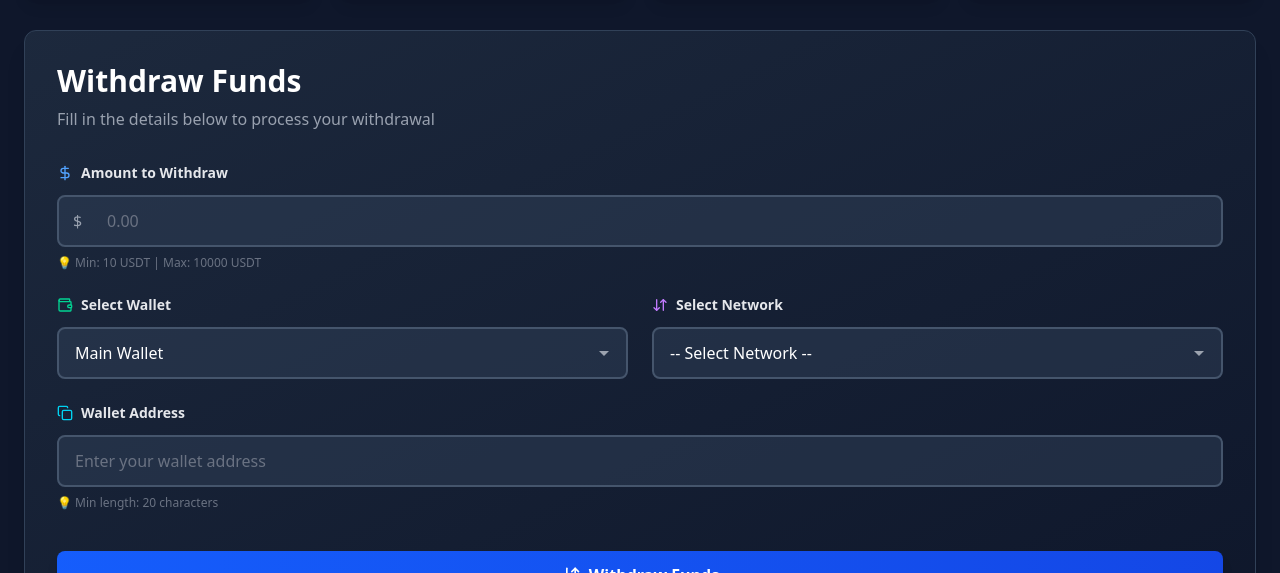
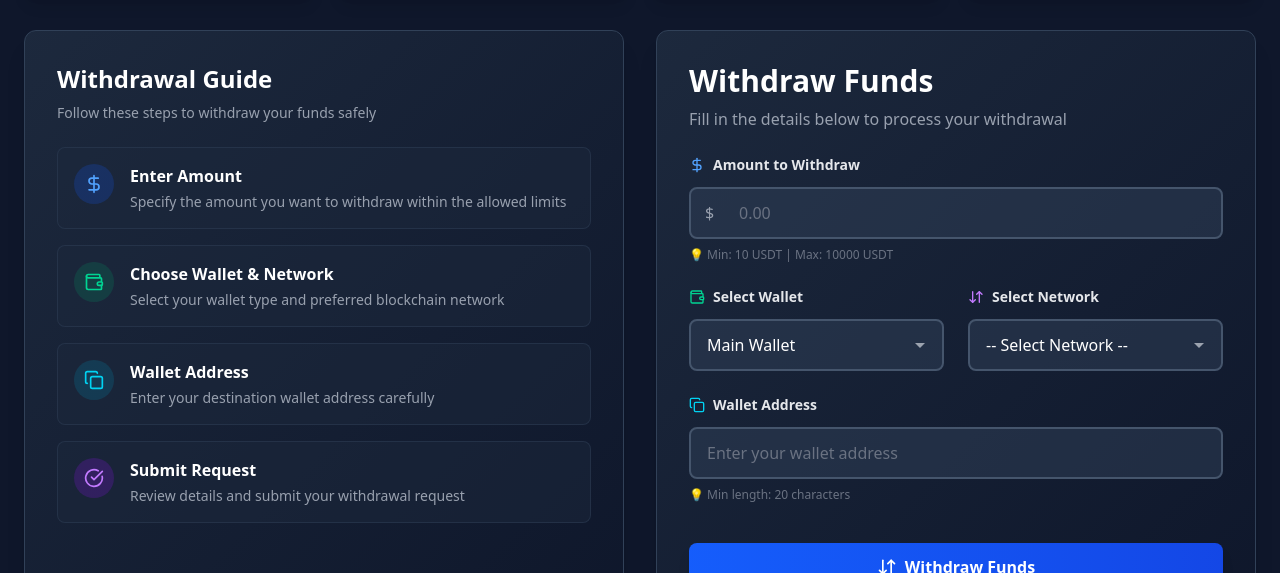
Before and after one commit to anaswebdevpro/WinMorphus, a React (Vite) app: page /withdraw in a window 1280 px wide. Shown: the part 322-895 px from the top of the page. Built offline with nearby package versions, Linux system fonts and the light colour scheme; no server answers; sample sign-in values are in the browser's storage.

Commit message:
feat(withdraw): enhance Withdraw_Form layout and add loading state with ShimmerLoader

```diff
--- a/src/Component/MainNavbar.jsx
+++ b/src/Component/MainNavbar.jsx
@@ -107,13 +107,13 @@ const MainNavbar = () => {
                   >
                     Profile Settings
                   </Link>
-                  <Link
+                  {/* <Link
                     to="/account"
                     className="block px-4 py-2 text-base text-white hover:bg-gray-50 hover:text-black  transition-colors"
                     onClick={() => setIsProfileOpen(false)}
                   >
                     Change Password
-                  </Link>
+                  </Link> */}
                   <hr className="my-1 border-gray-600" />
                   <button
                     className="block w-full text-left px-4 py-2 text-base font-semibold text-red-600 hover:bg-gray-50 transition-colors"
--- /dev/null
+++ b/src/Component/ui/PageHeader.jsx
@@ -0,0 +1,20 @@
+import React from "react";
+
+/**
+ * Reusable Page Header Component
+ * @param {string} title - Main heading text (displayed in yellow)
+ * @param {string} description - Subtitle/description text (displayed in gray)
+ * @param {string} className - Optional additional CSS classes
+ */
+const PageHeader = ({ title, description, className = "" }) => {
+  return (
+    <div className={`mb-8 ${className}`}>
+      <h1 className="text-3xl sm:text-4xl font-bold text-yellow-400 mb-2">
+        {title}
+      </h1>
+      {description && <p className="text-gray-400">{description}</p>}
+    </div>
+  );
+};
+
+export default PageHeader;
--- a/src/Component/ui/index.js
+++ b/src/Component/ui/index.js
@@ -4,3 +4,4 @@
 export { default as StatusBadge } from "./StatusBadge";
 export { default as PaginationButton } from "./PaginationButton";
 export { default as ShimmerLoader } from "./ShimmerLoader";
+export { default as PageHeader } from "./PageHeader";
--- a/src/Pages/Deposit/BEP20/BEP20.jsx
+++ b/src/Pages/Deposit/BEP20/BEP20.jsx
@@ -51,6 +51,8 @@ const BEP20 = () => {
   useEffect(() => {
     FetchMethods();
   }, []);
+
+
 
   return (
     <div className="min-h-screen bg-slate-900 text-white">
--- a/src/Pages/Deposit/Deposit.jsx
+++ b/src/Pages/Deposit/Deposit.jsx
@@ -5,6 +5,7 @@ import { useAuth } from "../../Context/UseAuth";
 import { useSnackbar } from "notistack";
 import { apiRequest } from "../../Services/Api";
 import { DEPOSIT_METHODS_URL } from "../../Api/Api_variables";
+import { ShimmerLoader, PageHeader } from "../../Component/ui";
 
 const Deposit = () => {
   const navigate = useNavigate();
@@ -73,18 +74,27 @@ const Deposit = () => {
     }
   };
 
+  if (loading) {
+    return (
+      <div className="min-h-screen bg-slate-900 text-white">
+        <div className="max-w-7xl mx-auto p-6">
+          <PageHeader
+            title="Deposit Funds"
+            description="Choose your preferred cryptocurrency deposit method"
+          />
+          <ShimmerLoader variant="dashboard" />
+        </div>
+      </div>
+    );
+  }
+
   return (
     <div className="min-h-screen bg-slate-900 text-white">
       <div className="max-w-7xl mx-auto p-6">
-        {/* Header */}
-        <div className="mb-8">
-          <h1 className="text-3xl sm:text-4xl font-bold text-yellow-400 mb-2">
-            Deposit Funds
-          </h1>
-          <p className="text-gray-400">
-            Choose your preferred cryptocurrency deposit method
-          </p>
-        </div>
+        <PageHeader
+          title="Deposit Funds"
+          description="Choose your preferred cryptocurrency deposit method"
+        />
         {console.log(
           "Rendering Deposit Component with Methods:",
           DepositMethod
@@ -104,9 +114,7 @@ const Deposit = () => {
             Cryptocurrency Deposit Options
           </h2>
           <div className="grid grid-cols-1 md:grid-cols-2 gap-6">
-            {loading ? (
-              <p className="text-gray-400">Loading deposit methods...</p>
-            ) : DepositMethod && DepositMethod.length > 0 ? (
+            {DepositMethod && DepositMethod.length > 0 ? (
               DepositMethod.map((method) => {
                 const colors = getColorScheme(method.network);
                 return (
--- a/src/Pages/Network/Network.jsx
+++ b/src/Pages/Network/Network.jsx
@@ -7,7 +7,7 @@ import {
   Briefcase,
   Activity,
 } from "lucide-react";
-import ShimmerLoader from "../../Component/ui/ShimmerLoader";
+import { ShimmerLoader, PageHeader } from "../../Component/ui";
 import { apiRequest } from "../../Services/Api";
 import { NETWORK_LEVEL_WISE, NETWORK_STATS } from "../../Api/Api_variables";
 import { useAuth } from "../../Context/UseAuth";
@@ -38,9 +38,6 @@ const Network = () => {
   const [networkData, setNetworkData] = useState(null);
   const { token } = useAuth();
 
-
-
-
   const FetchNetwork = () => {
     setIsLoading(true);
     try {
@@ -53,7 +50,6 @@ const Network = () => {
           console.log("Network Data:", response);
           setIsLoading(false);
           setNetworkData(response.data);
-
         })
         .catch((error) => {
           setIsLoading(false);
@@ -71,7 +67,7 @@ const Network = () => {
     }
   };
 
- const fetchStats = () => {
+  const fetchStats = () => {
     setIsLoading(true);
     try {
       apiRequest({
@@ -115,22 +111,14 @@ const Network = () => {
     fetchStats();
   }, []);
 
-
   if (isLoading) {
     return (
       <div className="p-6 bg-[#121212] min-h-screen text-white">
         <div className="max-w-7xl mx-auto">
-          {/* Header */}
-          <div className="mb-8 flex items-center justify-between">
-            <div>
-              <h1 className="text-3xl sm:text-4xl font-bold text-yellow-400 mb-2">
-                Track your Network Members
-              </h1>
-              <p className="text-gray-400">
-                Monitor and manage your network members effectively
-              </p>
-            </div>
-          </div>
+          <PageHeader
+            title="Track your Network Members"
+            description="Monitor and manage your network members effectively"
+          />
           <ShimmerLoader variant="dashboard" />
         </div>
       </div>
@@ -141,17 +129,12 @@ const Network = () => {
     <>
       <div className="p-6 bg-[#121212] min-h-screen text-white">
         <div className="max-w-7xl mx-auto">
-          {/* Header */}
-          <div className="mb-8">
-            <h1 className="text-3xl sm:text-4xl font-bold text-yellow-400 mb-2">
-              Track your Network Members
-            </h1>
-            <p className="text-gray-400">
-              Monitor and manage your network members effectively
-            </p>
-          </div>
+          <PageHeader
+            title="Track your Network Members"
+            description="Monitor and manage your network members effectively"
+          />
 
-          {/* Statistics Grid */}
+          {/* Stat Cards */}
           {networkStats && (
             <div className="grid grid-cols-1 md:grid-cols-2 lg:grid-cols-3 gap-6 mb-8">
               <StatCard
--- a/src/Pages/Packages/Packages.jsx
+++ b/src/Pages/Packages/Packages.jsx
@@ -5,7 +5,7 @@ import { PACKAGES_URL } from "../../Api/Api_variables";
 import { useAuth } from "../../Context/UseAuth";
 import { enqueueSnackbar } from "notistack";
 import PurchasePackage from "./PurchasePackage";
-import ShimmerLoader from "../../Component/ui/ShimmerLoader";
+import { ShimmerLoader, PageHeader } from "../../Component/ui";
 
 const Packages = () => {
   const [investmentHistory] = useState([]);
@@ -86,15 +86,10 @@ const Packages = () => {
     return (
       <div className="min-h-screen bg-slate-900 text-white">
         <div className="max-w-7xl mx-auto p-6">
-          {/* Header */}
-          <div className="mb-8">
-            <h1 className="text-3xl sm:text-4xl font-bold text-yellow-400 mb-2">
-              Investment Packages
-            </h1>
-            <p className="text-gray-400">
-              Choose the perfect package to start your investment journey
-            </p>
-          </div>
+          <PageHeader
+            title="Investment Packages"
+            description="Choose the perfect package to start your investment journey"
+          />
           <ShimmerLoader variant="dashboard" />
         </div>
       </div>
@@ -105,14 +100,10 @@ const Packages = () => {
     <div className="min-h-screen bg-slate-900 text-white">
       <div className="max-w-7xl mx-auto p-6">
         {/* Header */}
-        <div className="mb-8">
-          <h1 className="text-3xl sm:text-4xl font-bold text-yellow-400 mb-2">
-            Investment Packages
-          </h1>
-          <p className="text-gray-400">
-            Choose the perfect package to start your investment journey
-          </p>
-        </div>
+        <PageHeader
+          title="Investment Packages"
+          description="Choose the perfect package to start your investment journey"
+        />
 
         {/* Packages Section */}
         <div className="bg-slate-800 border border-slate-700 p-8 rounded-lg shadow-lg mb-8">
@@ -128,15 +119,17 @@ const Packages = () => {
                 const IconComponent = Zap;
 
                 // Build investment range
-                const minAmount =
-                  pkg.min_amount || pkg.formatted_range?.split("-")[0] || "N/A";
-                const maxAmount =
-                  pkg.max_amount || pkg.formatted_range?.split("-")[1] || "N/A";
-                const range =
-                  pkg.formatted_range ||
-                  (maxAmount === "null" || maxAmount === null
-                    ? `Above ${minAmount}`
-                    : `${minAmount} - ${maxAmount}`);
+                const minAmount = pkg.min_amount;
+                const maxAmount = pkg.max_amount;
+
+                // Check if maxAmount is zero, null, or contains "0 USDT"
+                const isUnlimited = maxAmount === "0.00";
+                typeof maxAmount === "string" &&
+                  maxAmount.trim().startsWith("0");
+
+                const range = isUnlimited
+                  ? `${minAmount} - Onwards`
+                  : pkg.formatted_range || `${minAmount} - ${maxAmount}`;
 
                 return (
                   <div
--- a/src/Pages/ROIEarnings/ROIEarnings.jsx
+++ b/src/Pages/ROIEarnings/ROIEarnings.jsx
@@ -6,7 +6,7 @@ import {
   DollarSign,
   Percent,
 } from "lucide-react";
-import StatusBadge from "../../Component/ui/StatusBadge";
+import { StatusBadge, PageHeader } from "../../Component/ui";
 
 // Constants
 const DEFAULT_ENTRIES_PER_PAGE = 10;
@@ -147,15 +147,10 @@ const ROIEarnings = () => {
   return (
     <div className="min-h-screen bg-slate-900 text-white">
       <div className="max-w-7xl mx-auto p-6">
-        {/* Header */}
-        <div className="mb-8">
-          <h1 className="text-3xl sm:text-4xl font-bold text-yellow-400 mb-2">
-            ROI Earnings
-          </h1>
-          <p className="text-gray-400">
-            Track and manage your ROI earnings from investments
-          </p>
-        </div>
+        <PageHeader
+          title="ROI Earnings"
+          description="Track and manage your ROI earnings from investments"
+        />
 
         {/* Stat Cards */}
         <div className="grid grid-cols-1 md:grid-cols-2 lg:grid-cols-4 gap-6 mb-8">
--- a/src/Pages/Withdraw/Components/Withdraw_Form.jsx
+++ b/src/Pages/Withdraw/Components/Withdraw_Form.jsx
@@ -14,7 +14,10 @@ import {
   ArrowDownUp,
   Copy,
   Check,
+  AlertCircle,
   RefreshCw,
+  ShieldCheck,
+  CheckCircle,
 } from "lucide-react";
 
 const Withdraw_Form = () => {
@@ -57,9 +60,7 @@ const Withdraw_Form = () => {
         endpoint: WITHDRAWAL_LIMITS,
         method: "POST",
         headers: { Authorization: `Bearer ${token}` },
-      })
-
-      .then((response) => {
+      }).then((response) => {
         if (response?.data) {
           setLimits(response.data);
         }
@@ -163,8 +164,118 @@ const Withdraw_Form = () => {
   }
 
   return (
-    <div className="bg-linear-to-br from-slate-800 to-slate-900 border border-slate-700 rounded-xl p-8 mb-8 shadow-xl">
-      <div className="mb-8">
+    <div className="grid grid-cols-1 lg:grid-cols-2 gap-8 mb-8">
+      {/* Left Side - Instructions Card */}
+      <div className="bg-linear-to-br from-slate-800 to-slate-900 border border-slate-700 rounded-xl p-8 shadow-xl">
+        <div className="sticky top-6">
+          <h3 className="text-2xl font-bold text-white mb-2">
+            Withdrawal Guide
+          </h3>
+          <p className="text-gray-400 text-sm mb-6">
+            Follow these steps to withdraw your funds safely
+          </p>
+
+          <div className="space-y-4">
+            {/* Instruction 1 */}
+            <div className="flex gap-4 p-4 bg-slate-800/50 rounded-lg border border-slate-700/50 hover:border-blue-500/50 transition-all">
+              <div className="shrink-0">
+                <div className="w-10 h-10 rounded-full bg-blue-600/20 flex items-center justify-center">
+                  <DollarSign className="w-5 h-5 text-blue-400" />
+                </div>
+              </div>
+              <div>
+                <h4 className="text-white font-semibold mb-1">Enter Amount</h4>
+                <p className="text-gray-400 text-sm">
+                  Specify the amount you want to withdraw within the allowed
+                  limits
+                </p>
+              </div>
+            </div>
+
+            {/* Instruction 2 */}
+            <div className="flex gap-4 p-4 bg-slate-800/50 rounded-lg border border-slate-700/50 hover:border-emerald-500/50 transition-all">
+              <div className="shrink-0">
+                <div className="w-10 h-10 rounded-full bg-emerald-600/20 flex items-center justify-center">
+                  <Wallet className="w-5 h-5 text-emerald-400" />
+                </div>
+              </div>
+              <div>
+                <h4 className="text-white font-semibold mb-1">
+                  Choose Wallet & Network
+                </h4>
+                <p className="text-gray-400 text-sm">
+                  Select your wallet type and preferred blockchain network
+                </p>
+              </div>
+            </div>
+
+            {/* Instruction 3 */}
+            <div className="flex gap-4 p-4 bg-slate-800/50 rounded-lg border border-slate-700/50 hover:border-cyan-500/50 transition-all">
+              <div className="shrink-0">
+                <div className="w-10 h-10 rounded-full bg-cyan-600/20 flex items-center justify-center">
+                  <Copy className="w-5 h-5 text-cyan-400" />
+                </div>
+              </div>
+              <div>
+                <h4 className="text-white font-semibold mb-1">
+                  Wallet Address
+                </h4>
+                <p className="text-gray-400 text-sm">
+                  Enter your destination wallet address carefully
+                </p>
+              </div>
+            </div>
+
+            {/* Instruction 4 */}
+            <div className="flex gap-4 p-4 bg-slate-800/50 rounded-lg border border-slate-700/50 hover:border-purple-500/50 transition-all">
+              <div className="shrink-0">
+                <div className="w-10 h-10 rounded-full bg-purple-600/20 flex items-center justify-center">
+                  <CheckCircle className="w-5 h-5 text-purple-400" />
+                </div>
+              </div>
+              <div>
+                <h4 className="text-white font-semibold mb-1">
+                  Submit Request
+                </h4>
+                <p className="text-gray-400 text-sm">
+                  Review details and submit your withdrawal request
+                </p>
+              </div>
+            </div>
+          </div>
+
+          {/* Important Notes */}
+          {/* <div className="mt-6 p-4 bg-amber-900/20 border border-amber-500/50 rounded-lg">
+              <div className="flex items-start gap-3">
+                <AlertCircle className="w-5 h-5 text-amber-400 shrink-0 mt-0.5" />
+                <div>
+                  <h5 className="text-amber-400 font-semibold mb-1">
+                    Important Notes
+                  </h5>
+                  <ul className="text-amber-200/80 text-xs space-y-1">
+                    <li>• Double-check your wallet address</li>
+                    <li>• Processing time: 24-48 hours</li>
+                    <li>• Network fees will apply</li>
+                    <li>• Minimum withdrawal limits apply</li>
+                  </ul>
+                </div>
+              </div>
+            </div> */}
+
+          {/* Security Badge */}
+          {/* <div className="mt-4 p-3 bg-green-900/20 border border-green-500/50 rounded-lg">
+              <div className="flex items-center gap-2">
+                <ShieldCheck className="w-5 h-5 text-green-400" />
+                <span className="text-green-400 text-sm font-semibold">
+                  Secure & Encrypted
+                </span>
+              </div>
+            </div> */}
+        </div>
+      </div>
+      {/* Right Side - Form Card */}
+      <div className="bg-linear-to-br from-slate-800 to-slate-900 border border-slate-700 rounded-xl p-8 shadow-xl">
+        <div className="mb-6">
           <h2 className="text-3xl font-bold text-white mb-2">Withdraw Funds</h2>
           <p className="text-gray-400">
             Fill in the details below to process your withdrawal
@@ -357,6 +468,7 @@ const Withdraw_Form = () => {
           </div>
         </form>
       </div>
+    </div>
   );
 };
 
```
Lines whose indentation alone changed are shown as unchanged.
